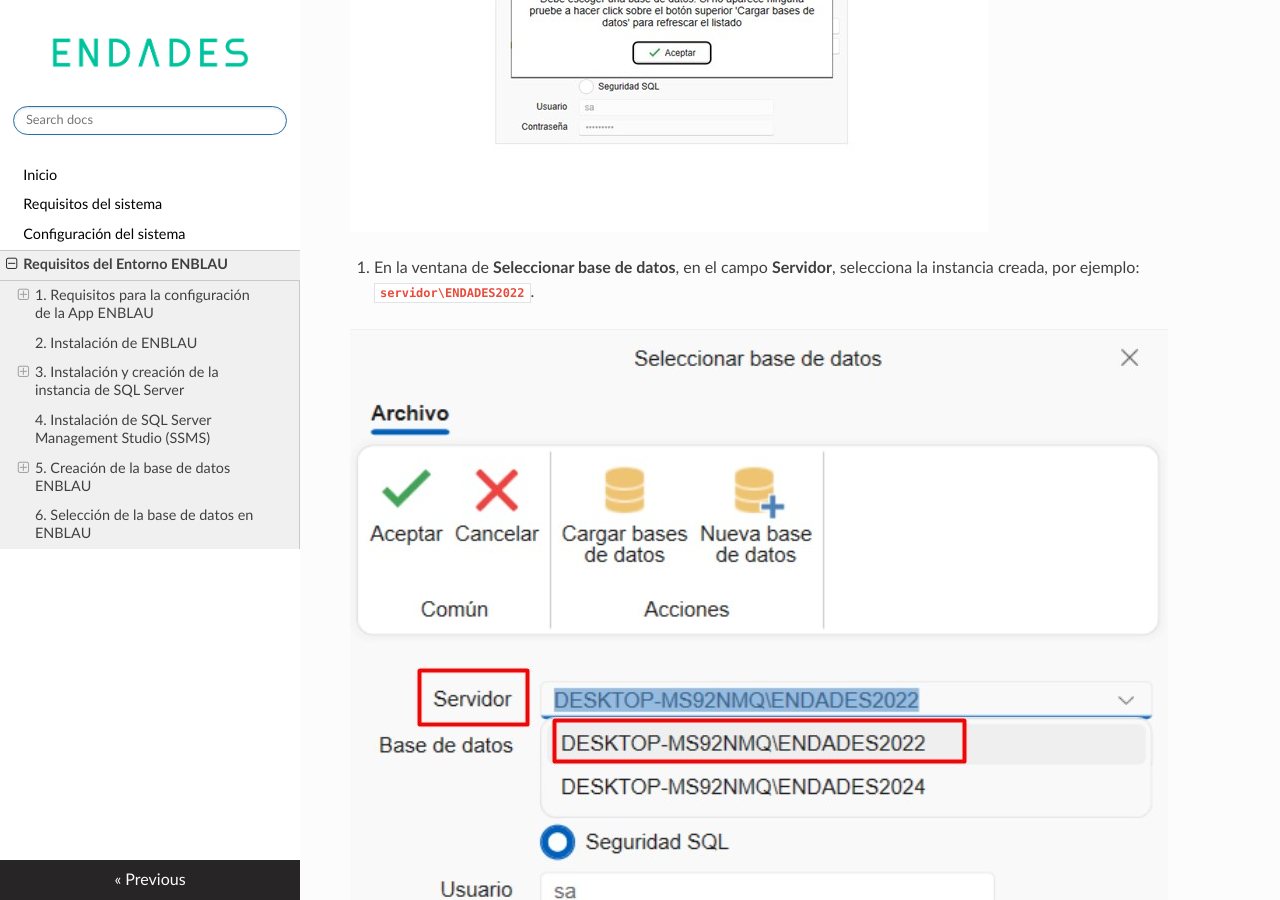
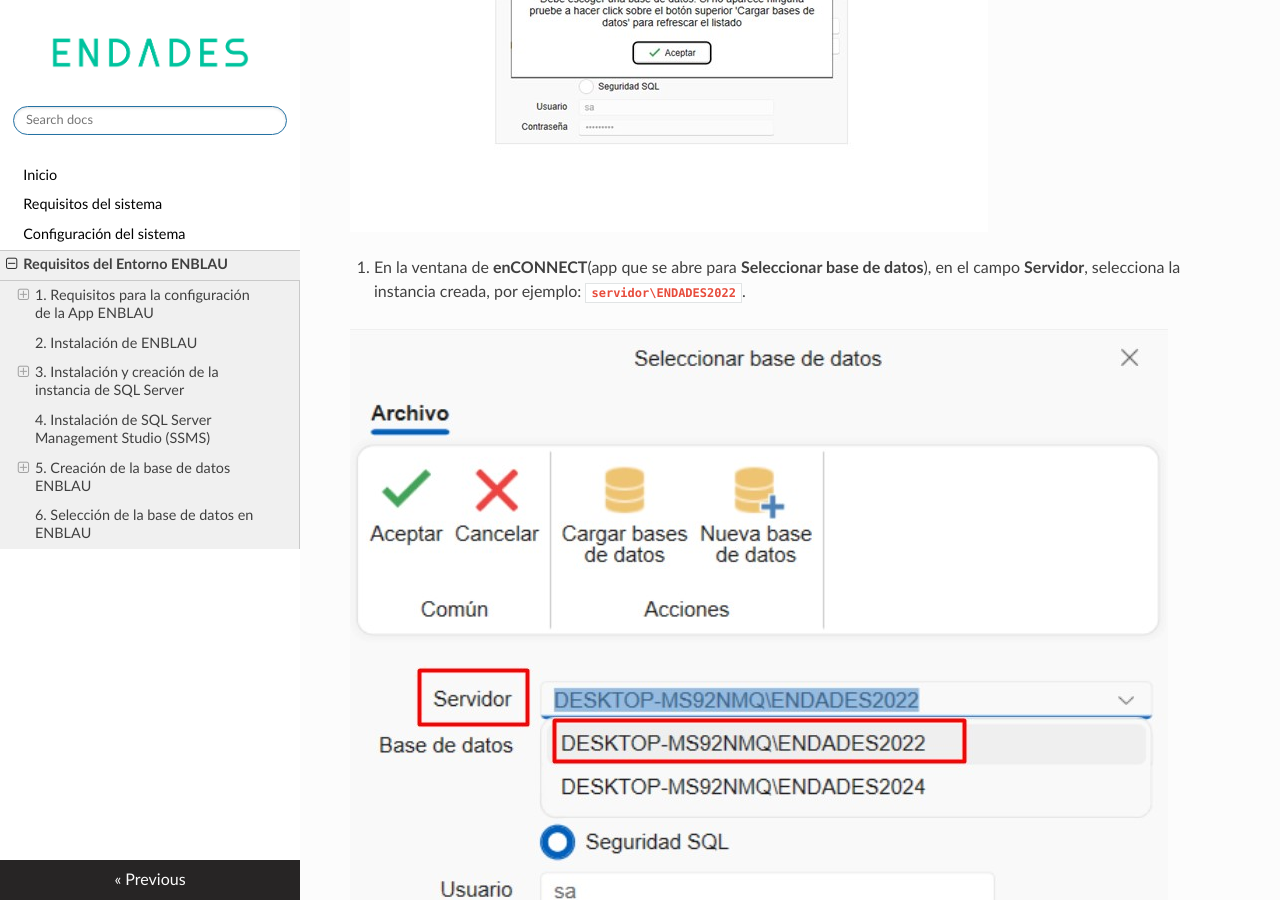
Before and after one commit to endades/Setup-installation, an MkDocs documentation site: the page built from docs/Requisitos_ENBLAU.md, in a window 1280 px wide and 900 px high, scrolled down 17599 px. Built offline with MkDocs 1.6.1, drawn with Linux system fonts in a browser that asks for light colours; nearby versions of some CDN libraries.

Commit message:
Update info - Requisitos entorno ENBLAU

```diff
--- a/docs/Requisitos_ENBLAU.md
+++ b/docs/Requisitos_ENBLAU.md
@@ -141,7 +141,7 @@
 
    ![Elegir base de datos](images/Instal_config/elegir_bdd.jpg)
 
-2. En la ventana de **Seleccionar base de datos**, en el campo **Servidor**, selecciona la instancia creada, por ejemplo: **`servidor\ENDADES2022`**.
+2. En la ventana de **enCONNECT**(app que se abre para **Seleccionar base de datos**), en el campo **Servidor**, selecciona la instancia creada, por ejemplo: **`servidor\ENDADES2022`**.
 
    ![Servidor](images/Instal_config/servidor.jpg)
 
```
